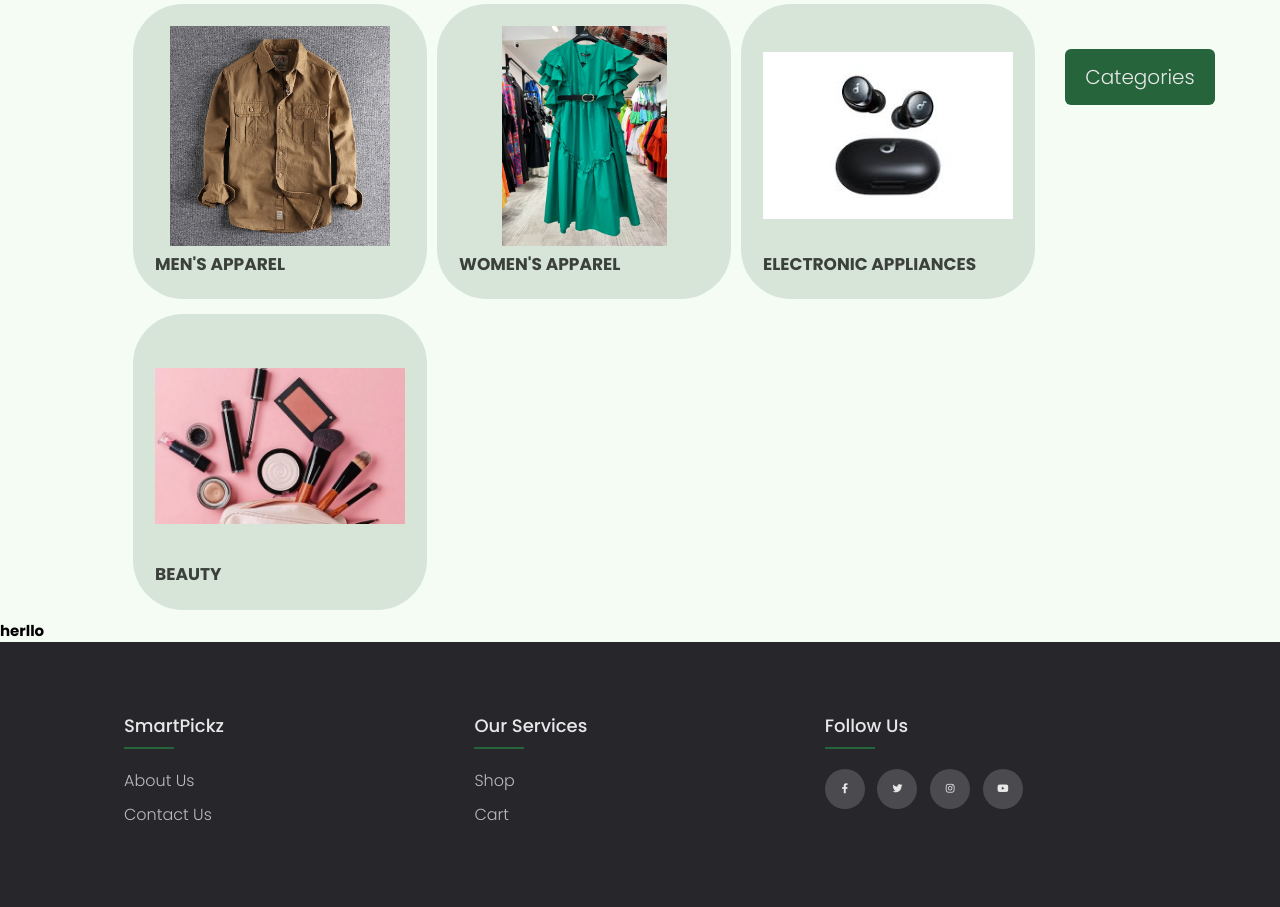
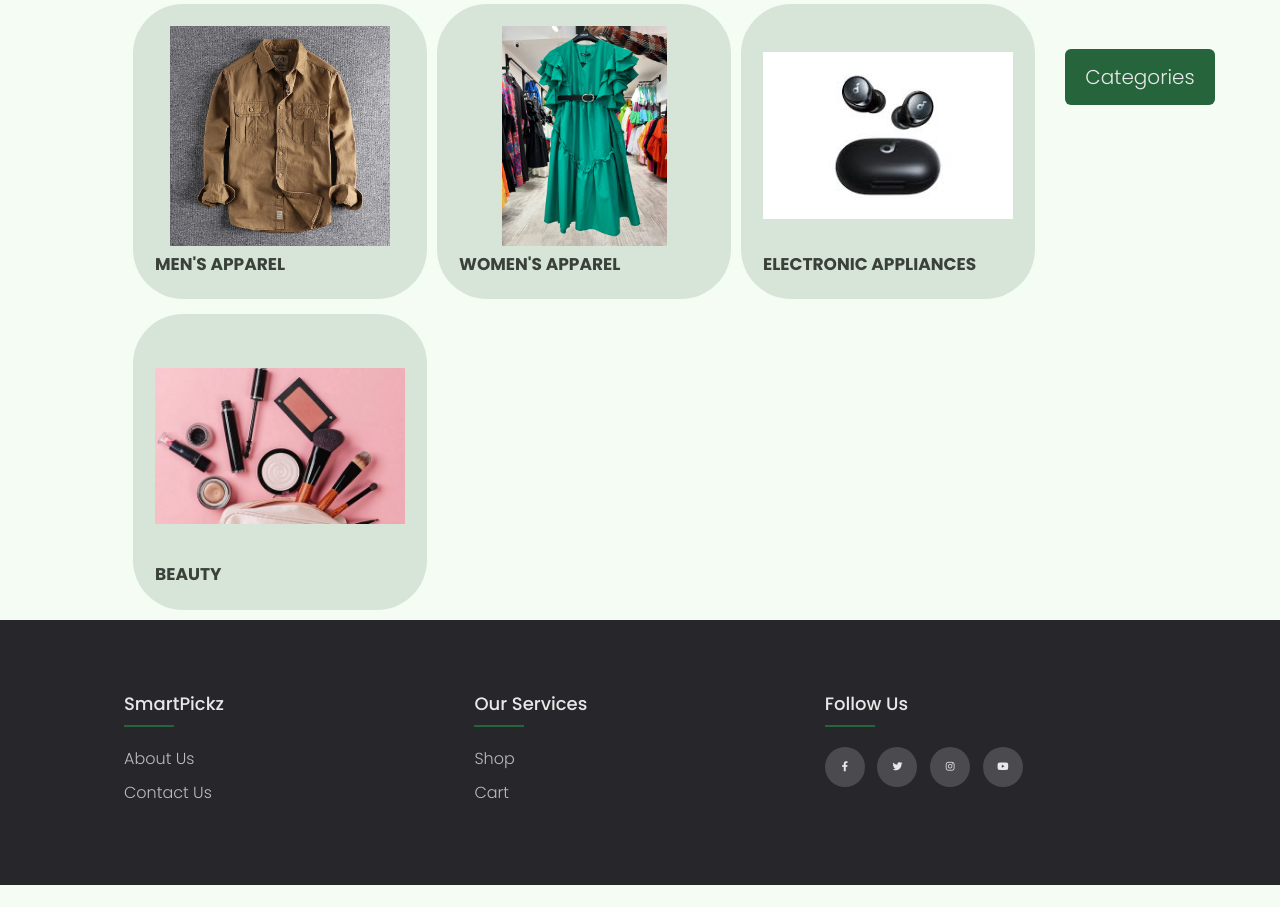
Before and after one commit to yaankaa/Smartpickz, a PHP site: page / in a window 1280 px wide. Shown: the part 1540-2447 px from the top of the page. After the commit the page ends 2425 px from the top, so only its background shows below. Run offline with PHP 8.4, Linux system fonts and the light colour scheme; the visitor is signed in with stand-in values (Sample User, id 1); data that the repository does not hold is empty; some libraries are stand-ins or nearby versions.

Commit message:
removed hello

```diff
--- a/index.php
+++ b/index.php
@@ -238,9 +238,7 @@
             </div>
 
         </div>
-        <div>
-            <h2>herllo</h2>
-        </div>
+
     <?php
         include ('includes/footer.php');
         ?>
```
